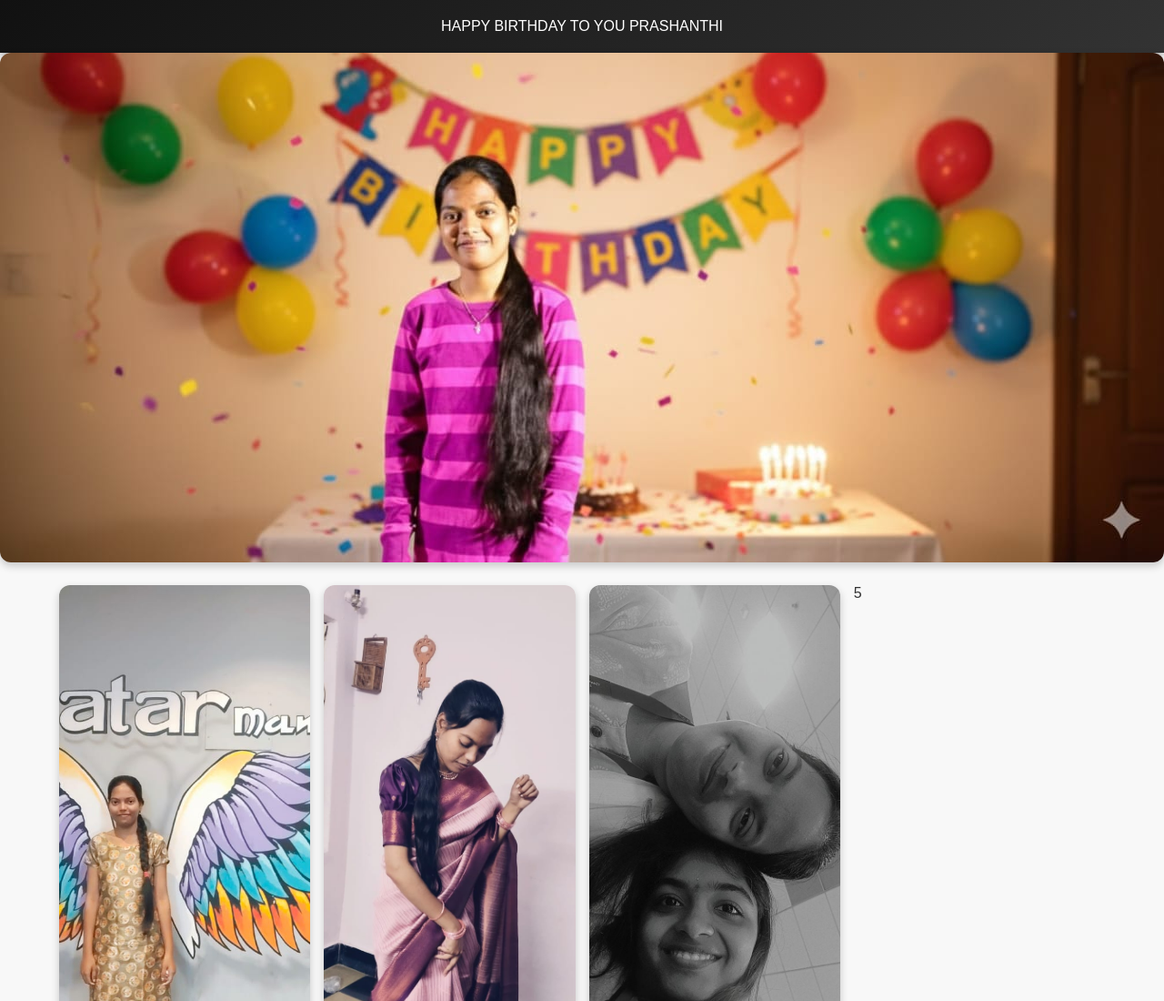
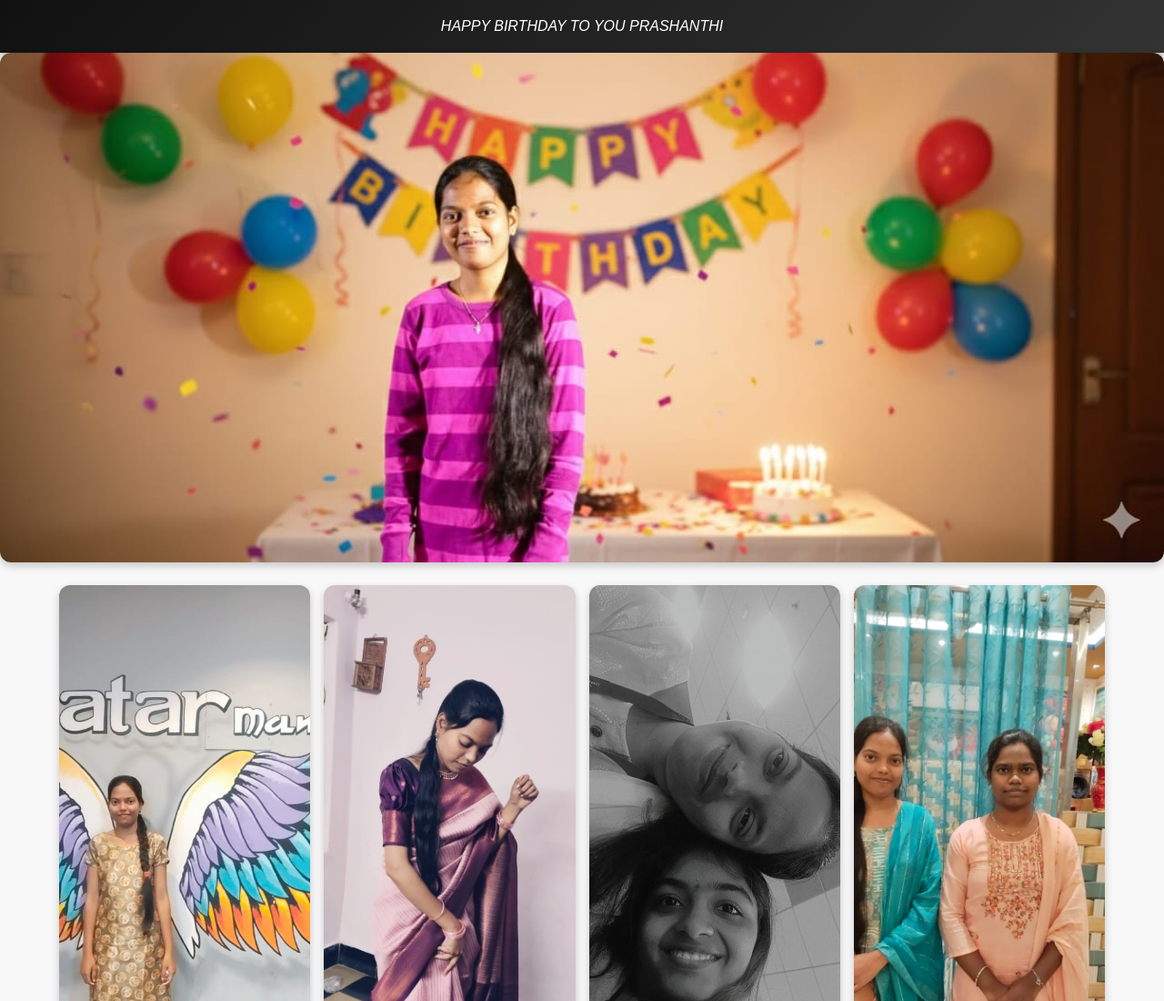
Before and after one commit to SheshadriRanga/Barbie-Girl, a plain HTML site: page index.html in a window 1280 px wide. Shown: the top 1100 px of the page at 91% size. Drawn offline with Linux system fonts and the light colour scheme.

Commit message:
Update index.html

```diff
--- a/index.html
+++ b/index.html
@@ -82,7 +82,7 @@
 </head>
 <body>
   <header>
-    </i>HAPPY BIRTHDAY TO YOU PRASHANTHI</i>
+    <i>HAPPY BIRTHDAY TO YOU PRASHANTHI</i>
   </header>
 <div><div class="photo"><img src="i123.jpeg" alt="Photo 1" height=500 width=400></div></div>
   <main id="gallery">
@@ -93,16 +93,13 @@
 
     <div class="photo"><img src="i4.jpeg" alt="Photo 1"></div>
 
-5
     <div class="photo"><img src="i6.jpeg" alt="Photo 1"></div>
 <div class="photo"><img src="i7.jpeg" alt="Photo 1"></div>
     <div class="photo"><img src="i8.jpeg" alt="Photo 1"></div>
 
     <div class="photo"><img src="i9.jpeg" alt="Photo 1"></div>
-10
+
     <div class="photo"><img src="i11.jpeg" alt="Photo 1"></div>
-12
-
     <div class="photo"><img src="i13.jpeg" alt="Photo 1"></div>
 <div class="photo"><img src="i14.jpeg" alt="Photo 1"></div>
     <div class="photo"><img src="i15.jpeg" alt="Photo 1"></div>
@@ -111,9 +108,6 @@
     <div class="photo"><img src="i17.jpeg" alt="Photo 1"></div>
 <div class="photo"><img src="i18.jpeg" alt="Photo 1"></div>
     <div class="photo"><img src="i19.jpeg" alt="Photo 1"></div>
-
-
-  2`1
 <div class="photo"><img src="i22.jpeg" alt="Photo 1"></div>
     <div class="photo"><img src="i23.jpeg" alt="Photo 1"></div>
 <div class="photo"><img src="i40.jpeg" alt="Photo 1"></div>
@@ -127,9 +121,9 @@
 <div class="photo"><img src="i47.jpeg" alt="Photo 1"></div>
   </main>
   <div></div><br><br>
-<i>“Happy Birthday to my amazing friend! You’re not just someone I talk to — <br>
-  you’re someone I trust, laugh with, and cherish every single day.”</i>
-  HBD Dear..!heep smiling..!
+<i>“Happy Birthday to my amazing friend! You’re not just someone I talk to — <br><br>
+  you’re someone I trust, laugh with, and cherish every single day.”</i><br>
+  HBD Dear..!keep smiling..!
   <br><br>
   <footer>
     © Photos World
```
